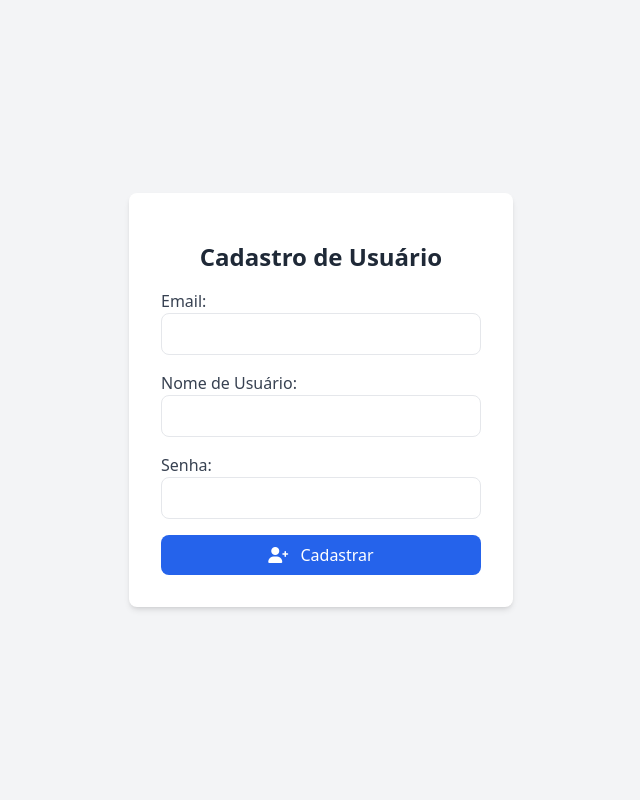
After one commit to Emmanuelf21/Local-News, a Django app: template noticias/templates/noticias/cadastro.html in a window 1280 px wide. The commit adds this page. Shown: the whole page, without its empty margins (319-959 px from the left). Run offline with Django 5.2, Linux system fonts and the light colour scheme; the template is opened without the code that fills it, so the values that code supplies are empty; parts of the project's set-up code (start-up, migrations or seed data) failed here and were passed over; some libraries are stand-ins or nearby versions.

Commit message:
add pag cadastro

```diff
--- /dev/null
+++ b/noticias/templates/noticias/cadastro.html
@@ -0,0 +1,55 @@
+<!DOCTYPE html>
+<html lang="pt-br">
+<head>
+    <meta charset="UTF-8">
+    <meta name="viewport" content="width=device-width, initial-scale=1.0">
+    <title>{% block title %}Cadastro - Local News{% endblock %}</title>
+    <script src="https://cdn.tailwindcss.com"></script>
+    <link href="https://cdnjs.cloudflare.com/ajax/libs/font-awesome/6.0.0-beta3/css/all.min.css" rel="stylesheet">
+    {% block head %}{% endblock %}
+</head>
+<body class="bg-gray-100 flex items-center justify-center min-h-screen">
+
+{% block content %}
+    <form method="POST" action="{% url 'cadastro' %}"
+          class="bg-white shadow-md rounded-lg p-8 w-full max-w-sm space-y-4">
+        {% csrf_token %}
+
+        <h2 class="text-2xl font-bold text-center text-gray-800 mb-4">Cadastro de Usuário</h2>
+
+        <div>
+            <label class="block text-gray-700">Email:</label>
+            <input type="email" name="email" required
+                   class="w-full border rounded-lg p-2 focus:outline-none focus:ring-2 focus:ring-blue-500">
+        </div>
+
+        <div>
+            <label class="block text-gray-700">Nome de Usuário:</label>
+            <input type="text" name="nome" required
+                   class="w-full border rounded-lg p-2 focus:outline-none focus:ring-2 focus:ring-blue-500">
+        </div>
+
+        <div>
+            <label class="block text-gray-700">Senha:</label>
+            <input type="password" name="senha" required
+                   class="w-full border rounded-lg p-2 focus:outline-none focus:ring-2 focus:ring-blue-500">
+        </div>
+
+        {% comment %} <div>
+            <label class="block text-gray-700">Perfil:</label>
+            <select name="perfil"
+                    class="w-full border rounded-lg p-2 focus:outline-none focus:ring-2 focus:ring-blue-500">
+                <option value="usuario">Usuário Comum</option>
+                <option value="editor">Editor</option>
+            </select>
+        </div> {% endcomment %}
+
+        <button type="submit"
+                class="w-full bg-blue-600 text-white py-2 rounded-lg hover:bg-blue-700 transition">
+            <i class="fas fa-user-plus mr-2"></i> Cadastrar
+        </button>
+    </form>
+{% endblock %}
+
+</body>
+</html>
--- a/noticias/urls.py
+++ b/noticias/urls.py
@@ -3,4 +3,5 @@ from . import views
 
 urlpatterns=[
     path('', views.home, name='home'),
+    path('cadastro/', views.cadastro, name='cadastro')
 ]
```
Also changed, not shown: noticias/templates/noticias/home.html (+0 -19 lines), noticias/views.py (+8 -3 lines), noticias/templates/noticias/base.html (line endings or trailing spaces).
